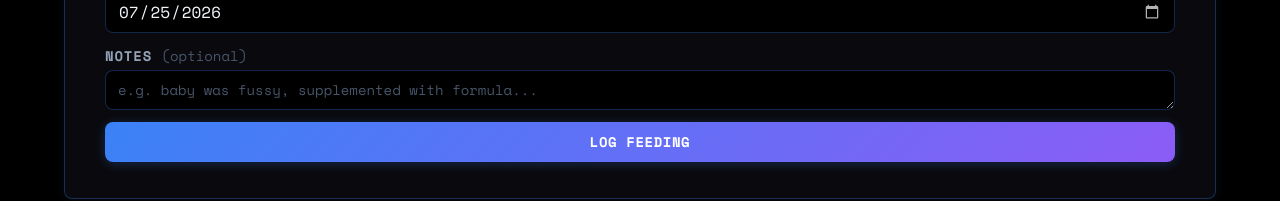
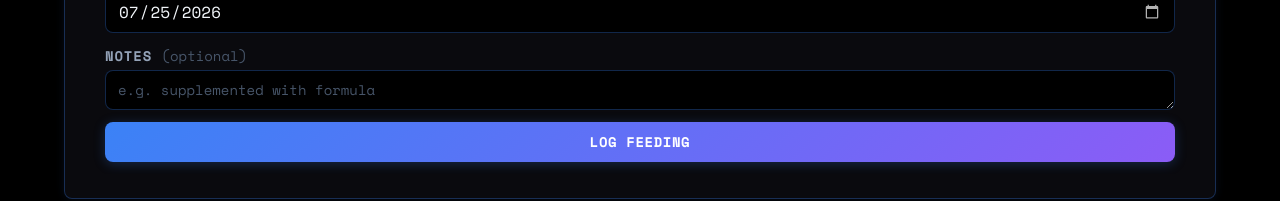
Before and after one commit to rynecarnes/ryne-carnes, a Next.js app: page /babytracker in a window 1280 px wide. Shown: the part 551-752 px from the top of the page. Built offline with nearby package versions, Linux system fonts and the light colour scheme; no server answers; the database is empty.

Commit message:
update notes placeholder

```diff
--- a/components/babytracker/FeedingForm.tsx
+++ b/components/babytracker/FeedingForm.tsx
@@ -103,7 +103,7 @@ export function FeedingForm() {
           id="notes"
           name="notes"
           rows={1}
-          placeholder="e.g. baby was fussy, supplemented with formula..."
+          placeholder="e.g. supplemented with formula"
           className={styles.textarea}
         />
       </div>
```
